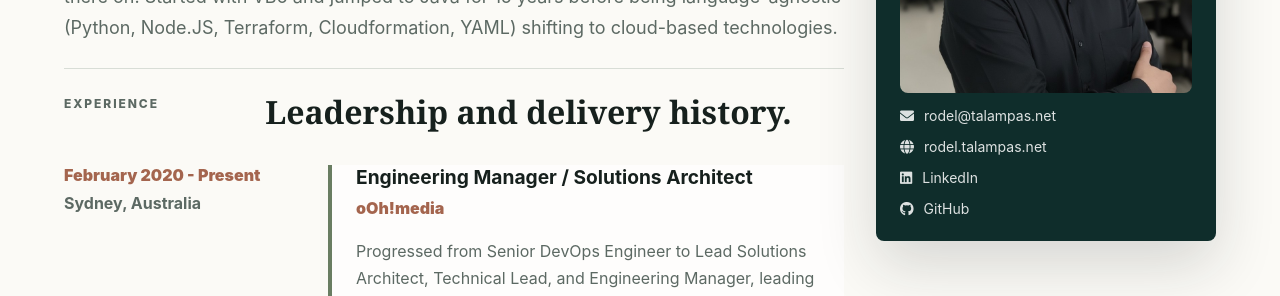
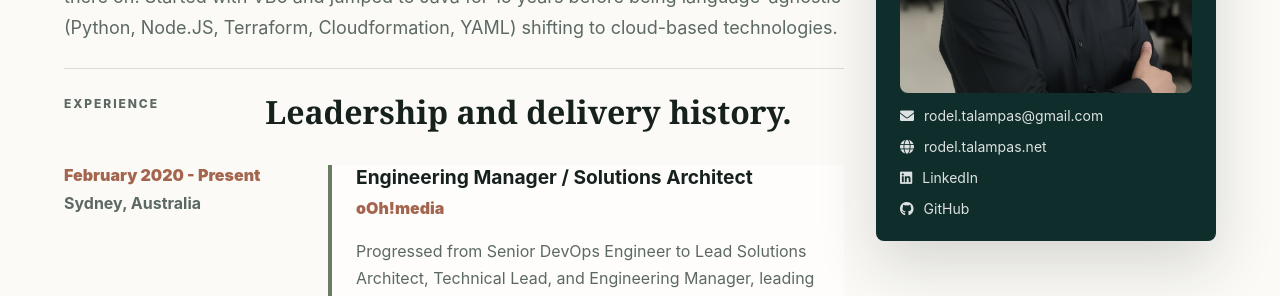
Before and after one commit to rodel-talampas/rodel-talampas.github.io, a Jekyll site: the page built from resume.markdown, in a window 1280 px wide. Shown: the part 426-722 px from the top of the page. Built offline with Jekyll 4.4.1, drawn with Linux system fonts in a browser that asks for light colours.

Commit message:
updated email address

```diff
--- a/_data/data.yml
+++ b/_data/data.yml
@@ -19,7 +19,7 @@ sidebar:
     # resume: https://drive.google.com/file/d/1TYxNjYdWOxhF4G54JIXnaiN8UbD3Migw/view?usp=sharing
     # Sidebar links
     phone: 1234567890
-    email: rodel@talampas.net
+    email: rodel.talampas@gmail.com
     youtube: 'UChd3fbwaxm5HV10KcrRqHbg'
     facebook: rodel.talampas
     instagram: limacon
```
